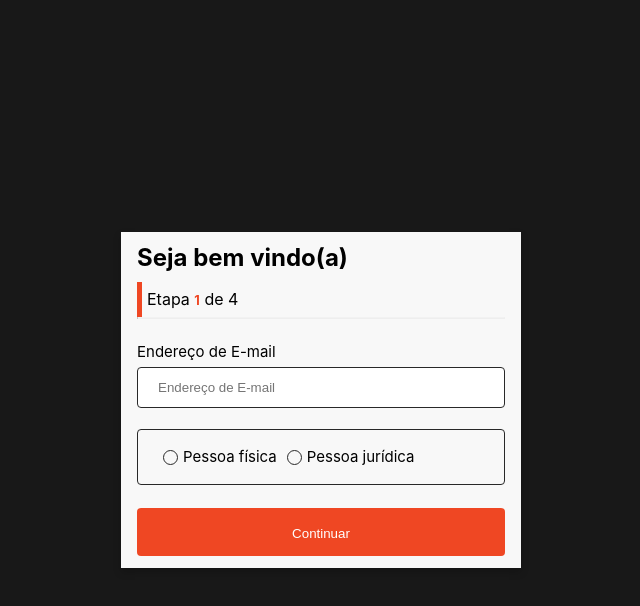
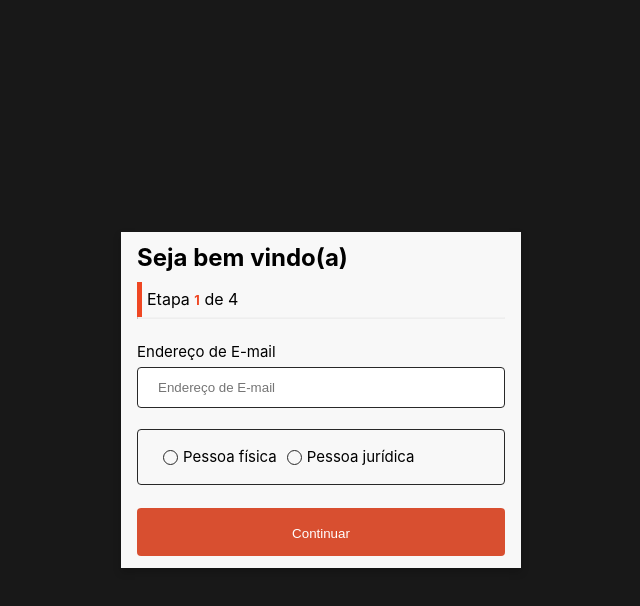
Before and after one commit to AnthonyTailer/vue-multi-step-form, a Vue app in the folder client/: page / in a window 1280 px wide. In both pictures the pointer is over the button "Continuar". Shown: the top 606 px of the page, without its empty margins (319-959 px from the left). Built offline with nearby package versions, Linux system fonts and the light colour scheme.

Commit message:
style: button hover

```diff
--- a/client/src/assets/base.css
+++ b/client/src/assets/base.css
@@ -10,6 +10,7 @@
 
   --vt-c-indigo: #2c3e50;
   --vt-c-pomegranate: #ef4723;
+  --vt-c-pomegranate-dark: #d84f30;
   --vt-c-red: #D63301;
 }
 
--- a/client/src/components/BaseButton.vue
+++ b/client/src/components/BaseButton.vue
@@ -33,4 +33,13 @@ export default {
     border: 1px solid var(--color-button);
     color:  var(--color-button);
   }
+
+  .baseButton.outlined:hover {
+    border: 1px solid var(--vt-c-pomegranate-dark);
+    color:  var(--vt-c-pomegranate-dark);
+  }
+
+  .baseButton:not(.outlined):hover {
+    background-color: var(--vt-c-pomegranate-dark)
+  }
 </style>
```
